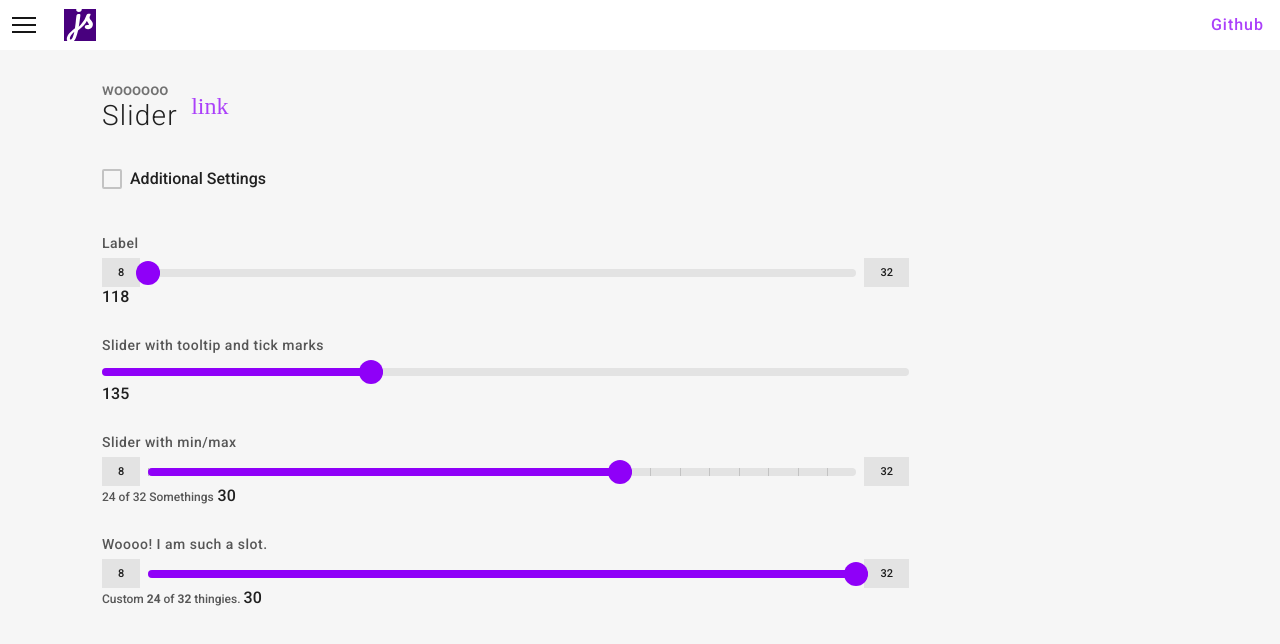
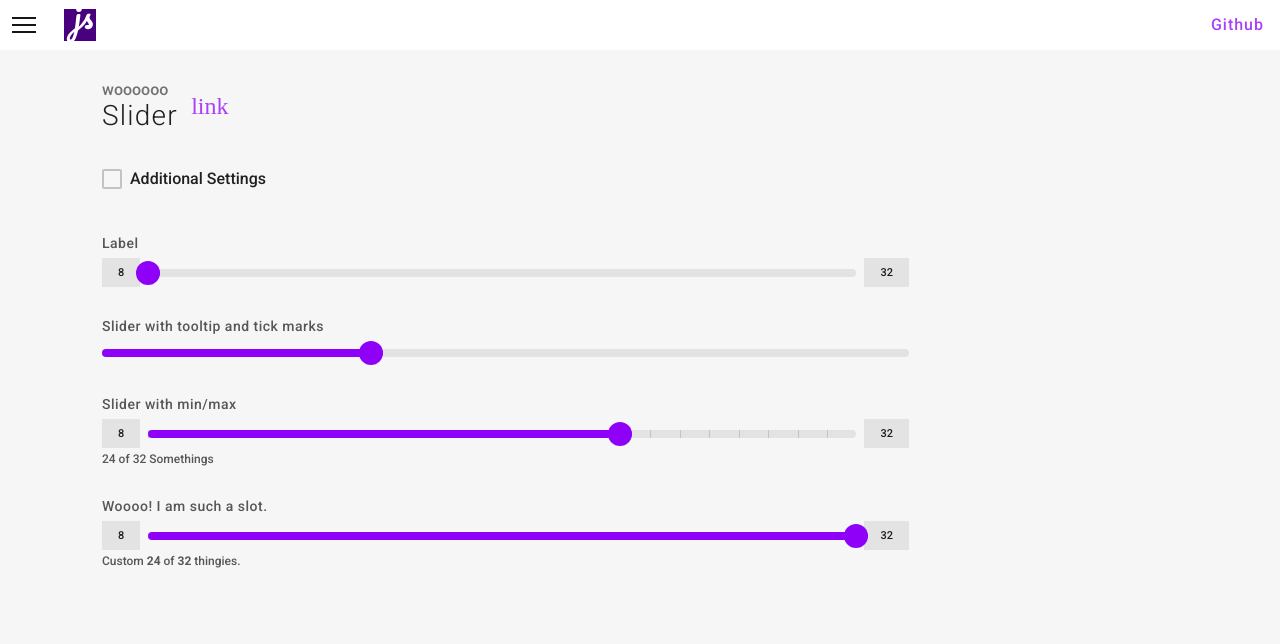
Before and after one commit to strizich/sdui, a Vue app: page /components/slider in a window 1280 px wide. Shown: the top 644 px of the page. Built offline with nearby package versions, Linux system fonts and the light colour scheme.

Commit message:
remove dev notes

```diff
--- a/src/library/components/SdSlider/SdSlider.vue
+++ b/src/library/components/SdSlider/SdSlider.vue
@@ -49,7 +49,6 @@
     </div>
     <small v-if="hint" class="sd--text__footnote">{{hint}}</small>
     <slot name="hint"/>
-    {{state.unit}}
   </div>
 </template>
 
```
